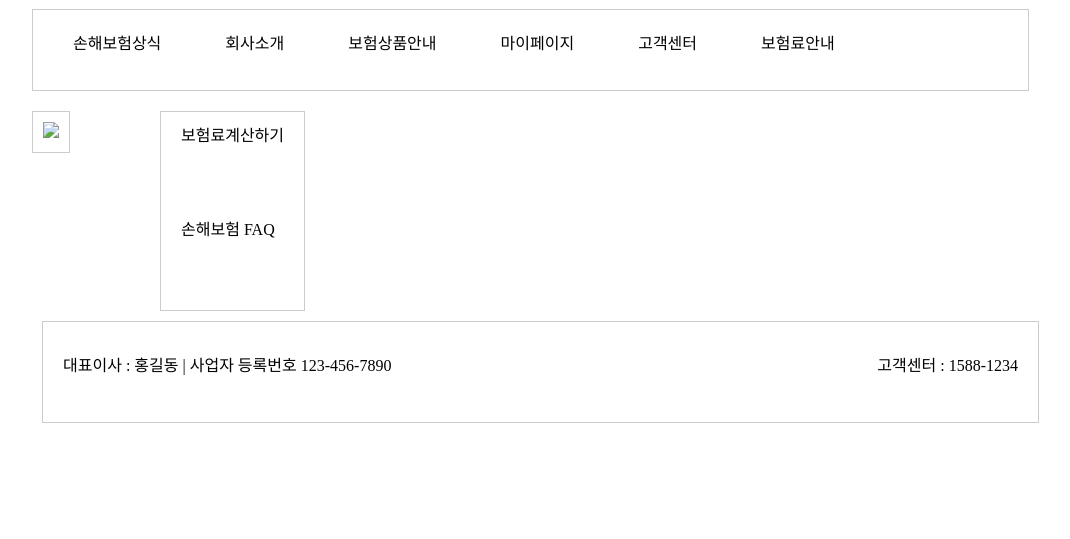
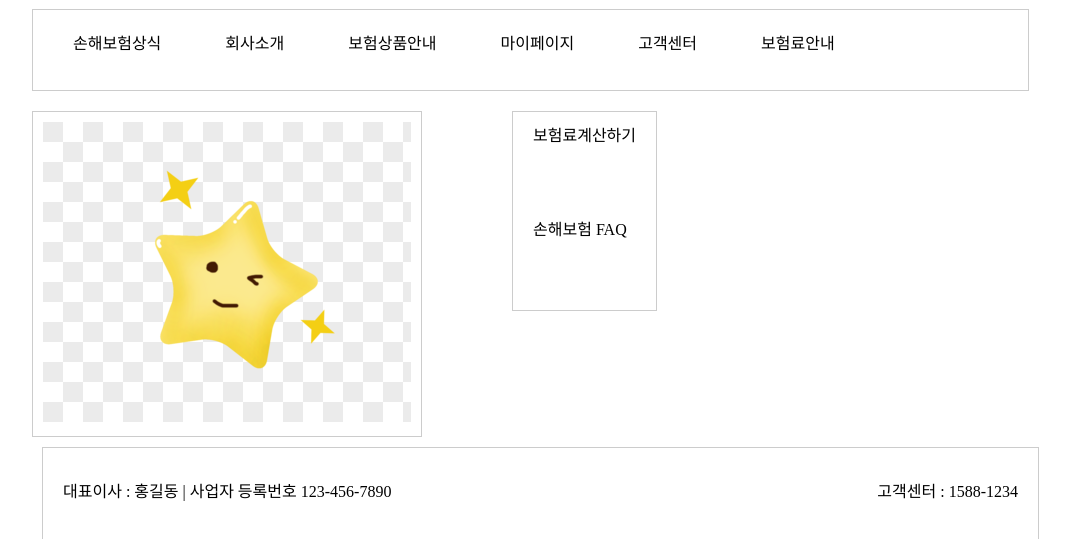
Before and after one commit to EZLEE1996/EZLEE1996.github.io, a plain HTML site: page index.html in a window 1280 px wide. Shown: the part 67-606 px from the top of the page, without its empty margins (113-1183 px from the left). Drawn offline with Linux system fonts and the light colour scheme.

Commit message:
Update index.html

```diff
--- a/index.html
+++ b/index.html
@@ -98,7 +98,7 @@ footer {
 <div class="clear">
 </div>
 <SECTION>
-	<img src="./img/PIC.png">
+	<img src="./TEST/PIC.png">
 </SECTION>
 <aside>
 	<ul>
```
